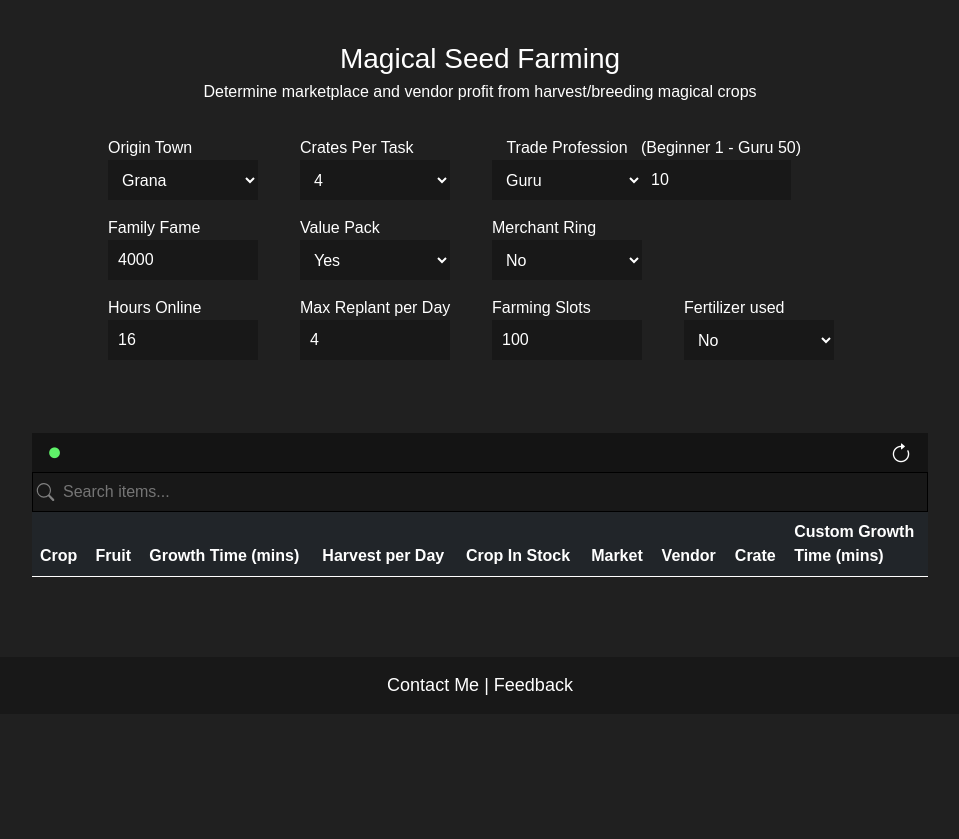
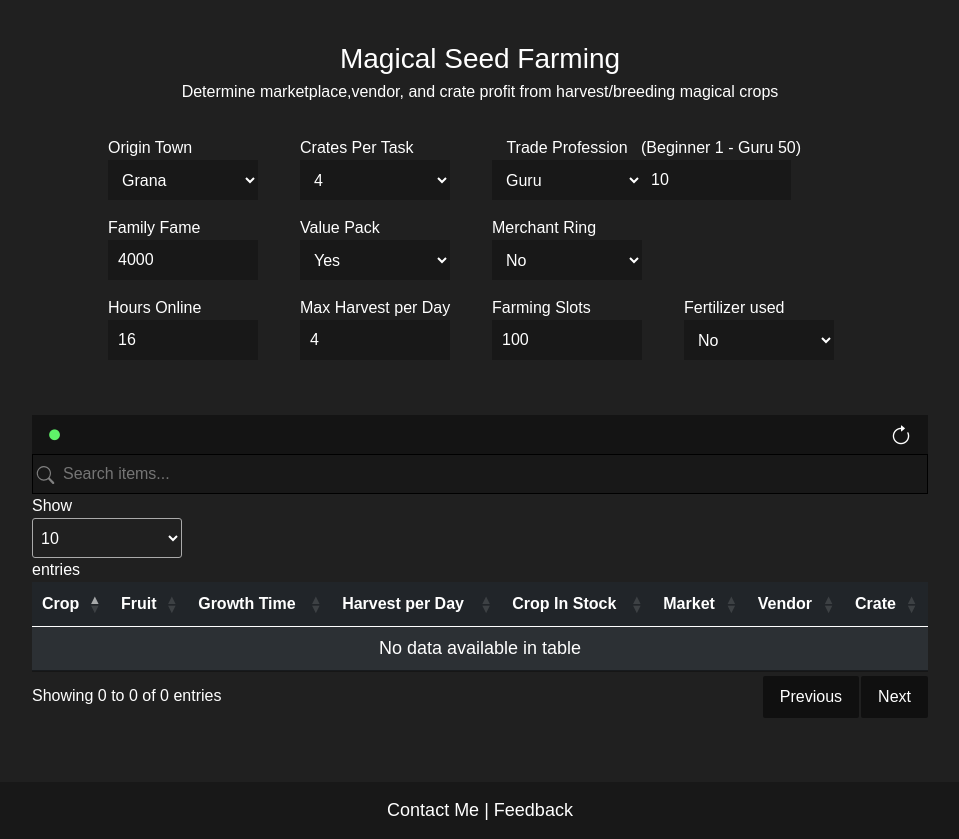
Before and after one commit to da593/BDOTracker, a Django app: page /farming in a window 1280 px wide. Shown: the part 86-925 px from the top of the page, without its empty margins (160-1119 px from the left). Before the commit the page ends 781 px from the top, so only its background shows below. Run offline with Django 3.2, Linux system fonts and the light colour scheme; tables that the repository leaves empty hold one stand-in row (values such as "Sample post"); lists and menus that the app fills with data are empty; some libraries are stand-ins or nearby versions.

Commit message:
Finish farming tab (dynamic input and data) and build pearl databse

```diff
--- a/project/marketplaceapp/static/farmingCalcs.js
+++ b/project/marketplaceapp/static/farmingCalcs.js
@@ -1,6 +1,8 @@
-function calculateFarmingData(crop_data=JSON.parse(document.getElementById('crop_data').textContent),fruit_data=JSON.parse(document.getElementById('fruit_data').textContent),stonetail_data = JSON.parse(document.getElementById('stonetail_data').textContent) ) {
+function calculateFarmingData(crop_data=JSON.parse(document.getElementById('crop_data').textContent),stonetail_data=JSON.parse(document.getElementById('stonetail_data').textContent),bsp_data=JSON.parse(document.getElementById('bsp_data').textContent) ) {
 
     for (let i=0;i<crop_data.length;i++) {
+
+
 
         if (document.getElementById('fertilizer').value ==='yes') {
             crop_data[i]['growth_time'] = crop_data[i]['fertilizer_growth_minutes']
@@ -8,28 +10,27 @@
         else {
             crop_data[i]['growth_time'] = crop_data[i]['perfect_growth_minutes']
         }
+
+
         var tax = calculateTax()
-        var fruitValue = findFruitValue(fruit_data,crop_data[i]['fruit'])
-        var bsp = findFruitValue(fruit_data,'Black Stone Powder')
+        var fruitValue = findFruitValue(crop_data[i]['fruit'])
+        var stonetailValue = stonetail_data[0]['base_price']
+        crop_data[i]['harvest_day'] = Math.min(document.getElementById('harvest-day').value, Math.floor(document.getElementById('hours-online').value * 60/ crop_data[i]['growth_time']) )
 
-        crop_data[i]['harvest_day'] = Math.min(document.getElementById('harvest-day').value, (document.getElementById('hours-online').value * 60/ crop_data[i]['growth_time']) )
-        crop_data[i]['market'] = calculateMarketProfit(crop_data[i]['slots'],stonetail_data[0]['base_price'],fruitValue,crop_data[i]['base_price'], crop_data[i]['harvest_day'],tax)
-        crop_data[i]['vendor'] = calculateVendorProfit(crop_data[i]['slots'],stonetail_data[0]['base_price'],fruitValue,crop_data[i]['seed_price'], crop_data[i]['harvest_day'],tax)
+        crop_data[i]['market'] = calculateMarketProfit(crop_data[i]['slots'],stonetailValue,fruitValue,crop_data[i]['base_price'], crop_data[i]['harvest_day'],tax)
+        crop_data[i]['vendor'] = calculateVendorProfit(crop_data[i]['slots'],stonetailValue,fruitValue,crop_data[i]['seed_price'], crop_data[i]['harvest_day'],tax)
 
+        //Crate calculations
         var crateBase = findCrateBase(crop_data[i]['item_name'])
-
         if (crateBase <= 0) {
             crop_data[i]['crate'] = 0
 
         }
         else {
-            var crateValue = calculateCrateValue(bsp,crateBase)
-            crop_data[i]['crate'] = calculateCrateProfit(crop_data[i]['slots'],stonetail_data[0]['base_price'],fruitValue,crateValue, crop_data[i]['harvest_day'],tax)
+            var crateValue = calculateCrateValue(bsp_data[0]['base_price'],crateBase)
+            crop_data[i]['crate'] = calculateCrateProfit(crop_data[i]['slots'],stonetailValue,fruitValue,crateValue, crop_data[i]['harvest_day'],tax)
 
         }
-
-
-
 
     }
     //console.log(crop_data)
@@ -37,28 +38,33 @@
     return crop_data
 }
 
+
+
+
 function calculateTax() {
     var fame = document.getElementById("family-fame").value
-    var tax = 0.65
+
+
     var afterSaleBonuses = 1
-    if (fame >= 1000 || fame<=3999){
-        afterSaleBonuses = afterSaleBonuses + 0.005
+
+    if (fame >= 1000 && fame <=3999){
+        afterSaleBonuses += 0.005
     }
-    else if (fame >= 4000 || fame<=6999) {
-        afterSaleBonuses = afterSaleBonuses + 0.01
+    else if (fame >= 4000 && fame <=6999) {
+        afterSaleBonuses += 0.01
     }
     else if (fame >= 7000) {
-        afterSaleBonuses = afterSaleBonuses + 0.015
+        afterSaleBonuses += 0.015
+
     }
 
     if (document.getElementById("value-pack").value === "yes") {
-        afterSaleBonuses = afterSaleBonuses + 0.3
+        afterSaleBonuses += 0.3
     }
 
     if (document.getElementById("merchant-ring").value === "yes") {
-        afterSaleBonuses = afterSaleBonuses + 0.05
+        afterSaleBonuses += 0.05
     }
-
     return 0.65 * afterSaleBonuses
 }
 
@@ -107,7 +113,7 @@
 
     var crateCost = bsp + cpInvest * cpCost/(100*document.getElementById('crates-per-task').value) + transportCost / 7157
     var distanceBonus = 0
-    var tradeLevel = parseInt(document.getElementById("profession-number").value)
+
     if (document.getElementById("origin-town").value === "grana") {
         distanceBonus = 1.1385
     }
@@ -115,7 +121,13 @@
         distanceBonus = 1.0407
     }
 
-    if (document.getElementById("trade-profession").value == 1) {
+    var tradeLevel = parseInt(document.getElementById("profession-number").value)
+
+    if (tradeLevel == 0) {
+        tradeLevel += 1
+    }
+
+    if (document.getElementById("trade-profession").value == 1 ) {
         tradeLevel += 0
     }
 
@@ -171,16 +183,19 @@
     return vendor
 }
 
-function findFruitValue(fruit_data,name) {
+function findFruitValue(name,fruit_data=JSON.parse(document.getElementById('fruit_data').textContent)) {
 
     for (let i=0;i<fruit_data.length;i++) {
 
-        if (fruit_data[i]['item_name'] === name) {
+        if (fruit_data[i]['item_name'].toUpperCase() === name.toUpperCase()) {
 
             return fruit_data[i]['base_price']
         }
     }
 }
+
+
+
 
 
 function findCrateBase(crop) {
--- /dev/null
+++ b/project/marketplaceapp/static/farmingInputResponse.js
@@ -0,0 +1,181 @@
+$(document).ready(function() {
+    //slots input range using attributes
+    $("#farming-slots").attr({
+        "max" : 100,
+        "min" : 0
+    });
+
+
+    //hours online input range using attributes
+    $("#hours-online").attr({
+        "max" : 24,
+        "min" : 0
+    });
+
+    //replants range using attributes
+    $("#harvest-day").attr({
+        "max" : 24,
+        "min" : 0
+    });
+
+    //family fame range using attributes
+    $("#family-fame").attr({
+        "max" : 100000,
+        "min" : 0
+    });
+
+    //profession number range using attributes
+    $("#profession-number").attr({
+        "max" : 50,
+        "min" : 1
+    });
+
+    var table = $('#table-id').DataTable();
+
+    //Change profession number value based on profession and its respective range and recalculate values
+    $('#trade-profession').on('change', function(){
+        if ($(this).val() >= 1 && $(this).val() <= 5) {
+            if ($('#profession-number').val() > 10) {
+                $('#profession-number').val(10)
+            }
+        }
+
+        else if ($(this).val() == 6) {
+            if ($('#profession-number').val() > 30) {
+                $('#profession-number').val(30)
+            }
+        }
+        table.clear().rows.add(calculateFarmingData()).draw();
+     });
+
+    //Recalculate values when professio number changes. Also validates the value with its respective profession range
+    $('#profession-number').on('keyup', function(){
+        $(this).val(parseFloat($(this).val()) || 0);
+        var tradeProfession = $('#trade-profession').val()
+        if (tradeProfession >= 1 && tradeProfession <= 5) {
+            if ($('#profession-number').val() > 10) {
+                $('#profession-number').val(10)
+            }
+        }
+
+        else if (tradeProfession == 6) {
+            if ($('#profession-number').val() > 30) {
+                $('#profession-number').val(30)
+            }
+        }
+
+        else if (tradeProfession == 7) {
+            if ($('#profession-number').val() > 50) {
+                $('#profession-number').val(50)
+            }
+        }
+        table.clear().rows.add(calculateFarmingData()).draw();
+    });
+
+    //Recalculate when any of the select box changes (origin town, value pack, merchant ring, fertilzier used)
+    $('#origin-town,#crates-per-task,#value-pack,#merchant-ring,#fertilizer').on('change', function(){
+        table.clear().rows.add(calculateFarmingData()).draw();
+     });
+
+    //Recalculate values when farming slot changes
+    $('#farming-slots').on('keyup', function(){
+        $(this).val(parseFloat($(this).val()) || 0);
+        if ($('#farming-slots').val() > 100) {
+            $('#farming-slots').val(100)
+        }
+        table.clear().rows.add(calculateFarmingData()).draw();
+    });
+
+
+    //Recalculate values when family-fame changes
+    $('#family-fame').on('keyup', function(){
+        $(this).val(parseFloat($(this).val()) || 0);
+        if ($('#family-fame').val() > 100000) {
+            $('#family-fame').val(100000)
+        }
+        table.clear().rows.add(calculateFarmingData()).draw();
+    });
+
+     //Recalculate values when hours online changes
+     $('#hours-online').on('keyup', function(){
+        $(this).val(parseFloat($(this).val()) || 0);
+        if ($('#hours-online').val() > 24) {
+            $('#hours-online').val(24)
+        }
+        table.clear().rows.add(calculateFarmingData()).draw();
+     });
+
+    //Recalculate values when Max harvest changes
+     $('#harvest-day').on('keyup', function(){
+
+        $(this).val(parseFloat($(this).val()) || 0);
+        if ($('#harvest-day').val() > 24) {
+            $('#harvest-day').val(24)
+        }
+        table.clear().rows.add(calculateFarmingData()).draw();
+     });
+
+
+
+
+
+     //Update table prices if update button is pressed by fetching data from database. Also prevent spamming the button by locking button for 1min
+     var locked = false
+     $('.update-button').on('click', function(){
+         type = getPageType()
+         if (locked === false) {
+             $("#update-image").css({'color':'#efb700'})
+             $('#update-time').text("loading data")
+             fetch_data(getPageType(type)).then( data => {
+
+                 $("#update-image").css({'color':'#efb700'})
+                 table.clear().rows.add(calculateFarmingData(data.crop,data.fruit,data.stonetail,data.bsp)).draw();
+                 $("#update-image").css({'color':'#5ff369'})
+                 setUpdateTime()
+                 locked= true
+             })
+
+
+         }
+
+         else {
+            setTimeout(function() {locked= false},20000)
+         }
+
+      });
+})
+
+function getPageType () {
+    console.log()
+    if (document.getElementById('title').textContent.toUpperCase().includes("cooking".toUpperCase())) {
+        return "cooking"
+    }
+
+    else if (document.getElementById('title').textContent.toUpperCase().includes("alchemy".toUpperCase())){
+        return "alchemy"
+    }
+
+    else if (document.getElementById('title').textContent.toUpperCase().includes("farming".toUpperCase())){
+        return "farming"
+    }
+
+    else if (document.getElementById('title').textContent.toUpperCase().includes("pearl".toUpperCase())){
+        return "pearlmarket"
+    }
+
+}
+
+//When update button hits, Fetch is used to retrieve updated data from database and starts an async promise chain in order to update the table values displayed
+function fetch_data(type) {
+    return  fetch('/'.concat(type), {
+        headers:{
+            'Accept': 'application/json',
+            'X-Requested-With': 'XMLHttpRequest', //Necessary to work with request.is_ajax()
+        },
+    }).then(response => {
+      if (response.headers.get('content-type') != 'application/json') {
+        throw new TypeError();
+      }
+      return response.json()
+    })
+}
--- a/project/marketplaceapp/static/farmingTable.js
+++ b/project/marketplaceapp/static/farmingTable.js
@@ -1,6 +1,6 @@
 $(document).ready( function () {
 
-    $('#table-id').DataTable(
+    var table = $('#table-id').DataTable(
         {
             "dom":
             "<ti>",
@@ -17,9 +17,9 @@
                 }
 
                 ,
-            { className: "dt-center", targets: [0,1,2,3,4,5,6,7,8] }],
+            { className: "dt-center", targets: [0,1,2,3,4,5,6,7] }],
 
-            order: [[ 6, "dsc" ]],
+            order: [[ 5, "dsc" ]],
 
             "data":calculateFarmingData(),
 
@@ -44,12 +44,14 @@
                     }
                 },
                     {"data":"fruit",},
-                    {"data":"growth_time",},
-                    {"data":"harvest_day",
+                    {"data":"growth_time",
                     render: function(data) {
-                        return data.toFixed(2)
+                        hr = Math.floor((data / 60))
+                        min = data % 60
+                        return hr + "hr " + min+"m"
                     }
                 },
+                    {"data":"harvest_day",},
                     {"data":"in_stock",},
 
 
@@ -64,7 +66,6 @@
                 render: DataTable.render.profit()
             },
 
-                { "data": undefined, "defaultContent": '<input "type="number" value="0" min = 1 max = 2400 style = "background-color:rgb(55, 59, 62); text-align:center;"        >'},
 
             ]
         }
--- a/project/marketplaceapp/templates/farming.html
+++ b/project/marketplaceapp/templates/farming.html
@@ -46,7 +46,7 @@
     <div class="content-wrapper">
         <div class='content'>
             <p id='title'>Magical Seed Farming</p>
-            <p class='description'>Determine marketplace and vendor profit from harvest/breeding magical crops</p>
+            <p class='description'>Determine marketplace,vendor, and crate profit from harvest/breeding magical crops</p>
         </div>
 
         <div class='input-content container'>
@@ -125,7 +125,7 @@
                     </label>
                 </div>
                 <div class="col-6 col-sm-3">
-                    <label for='harvest-day'> Max Replant per Day
+                    <label for='harvest-day'> Max Harvest per Day
                         <input type="number" id="harvest-day" value = 4 min =1 max= 8
                         onkeydown="if(event.key==='.'){event.preventDefault();}"  oninput="event.target.value = event.target.value.replace(/[^0-9]*/g,'');">
                     </label>
@@ -175,13 +175,13 @@
                     <tr>
                         <th>Crop</th>
                         <th>Fruit</th>
-                        <th>Growth Time (mins)</th>
+                        <th>Growth Time</th>
                         <th>Harvest per Day</th>
                         <th>Crop In Stock</th>
                         <th>Market</th>
                         <th>Vendor</th>
                         <th>Crate</th>
-                        <th style="text-align:left">Custom Growth <br>Time (mins)</th>
+
                     </tr>
 
                 </thead>
@@ -199,8 +199,10 @@
         </ul>
     </div>
 
+    <!--key name from views | json_script:id -->
     {{fruit | json_script:"fruit_data"}}
     {{crop | json_script:"crop_data"}}
+    {{bsp | json_script:"bsp_data"}}
     {{stonetail | json_script:"stonetail_data"}}
     <script src="https://cdn.jsdelivr.net/npm/bootstrap@5.0.2/dist/js/bootstrap.bundle.min.js" integrity="sha384-MrcW6ZMFYlzcLA8Nl+NtUVF0sA7MsXsP1UyJoMp4YLEuNSfAP+JcXn/tWtIaxVXM" crossorigin="anonymous"></script>
     <script src="https://ajax.googleapis.com/ajax/libs/jquery/3.5.1/jquery.min.js"></script>
@@ -209,7 +211,7 @@
     <script src="https://cdnjs.cloudflare.com/ajax/libs/moment-timezone/0.5.23/moment-timezone-with-data-2012-2022.min.js"></script>
     <script src="{% static 'farmingCalcs.js' %}">type="text/javascript"</script>
     <script src="{% static 'farmingTable.js' %}">type="text/javascript"</script>
-
+    <script src="{% static 'farmingInputResponse.js' %}">type="text/javascript"</script>
 
 </body>
 </html>
--- a/project/marketplaceapp/views.py
+++ b/project/marketplaceapp/views.py
@@ -16,27 +16,21 @@
 
 
 def getCookingPage(request):
+    queryset = CookingItem.objects.values('item_name','base_price','in_stock','profession_level','quantity','grade')
+    serializer = json.dumps(list(queryset),cls=DjangoJSONEncoder)
+    data = json.loads(serializer)
     if request.headers.get('x-requested-with') == 'XMLHttpRequest':
-        queryset = CookingItem.objects.values('item_name','base_price','in_stock','profession_level','quantity','grade')
-        serializer = json.dumps(list(queryset),cls=DjangoJSONEncoder)
-        data = json.loads(serializer)
         return JsonResponse({"lastUpdate":datetime.now().timestamp(),'data':data})
     else:
-        queryset = CookingItem.objects.values('item_name','base_price','in_stock','profession_level','quantity','grade')
-        serializer = json.dumps(list(queryset),cls=DjangoJSONEncoder)
-        data = json.loads(serializer)
         return render(request,'cooking.html',{'data':data})
 
 def getAlchemyPage(request):
+    queryset = AlchemyItem.objects.values('item_name','base_price','in_stock','profession_level','quantity','grade')
+    serializer = json.dumps(list(queryset),cls=DjangoJSONEncoder)
+    data = json.loads(serializer)
     if request.headers.get('x-requested-with') == 'XMLHttpRequest':
-        queryset = AlchemyItem.objects.values('item_name','base_price','in_stock','profession_level','quantity','grade')
-        serializer = json.dumps(list(queryset),cls=DjangoJSONEncoder)
-        data = json.loads(serializer)
         return JsonResponse({'data':data})
     else:
-        queryset = AlchemyItem.objects.values('item_name','base_price','in_stock','profession_level','quantity','grade')
-        serializer = json.dumps(list(queryset),cls=DjangoJSONEncoder)
-        data = json.loads(serializer)
         return render(request,'alchemy.html',{'data':data})
 
 def getFarmingPage(request):
@@ -55,4 +49,7 @@
     bsp = FruitItem.objects.filter(item_name="Black Stone Powder").values("item_name","base_price")
     serializer = json.dumps(list(bsp),cls=DjangoJSONEncoder)
     bsps = json.loads(serializer)
-    return render(request,'farming.html',{'crop':crops,'fruit':fruits,"stonetail":fodders,"bsp":bsps})
+    if request.headers.get('x-requested-with') == 'XMLHttpRequest':
+        return JsonResponse({'crop':crops,'fruit':fruits,"stonetail":fodders,"bsp":bsps})
+    else:
+        return render(request,'farming.html',{'crop':crops,'fruit':fruits,"stonetail":fodders,"bsp":bsps})
```
Also changed, not shown: project/marketplaceapp/admin.py (+7 -0 lines), project/marketplaceapp/models.py (+18 -0 lines), project/marketplaceapp/static/imperialInputResponse.js (+25 -0 lines), project/marketplaceapp/static/imperialTable.js (+1 -14 lines), project/marketplaceapp/templates/index.html (+13 -11 lines), project/marketplaceapp/migrations/0007_pearlitem.py (added), project/marketplaceapp/static/farmingInput.js (deleted).
